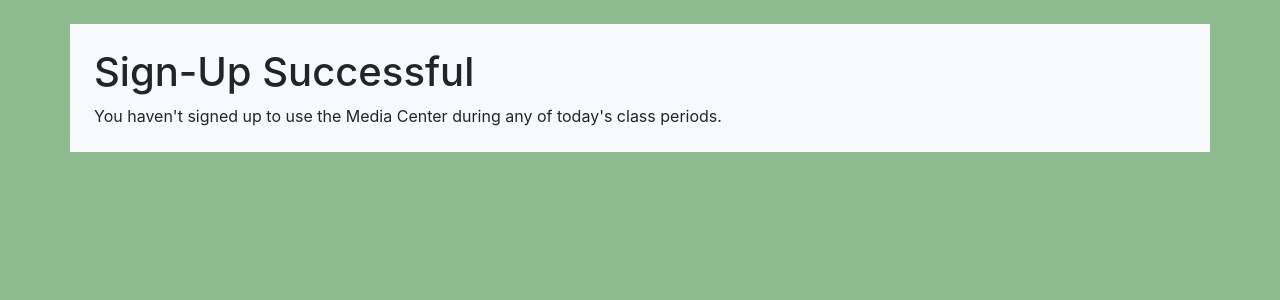
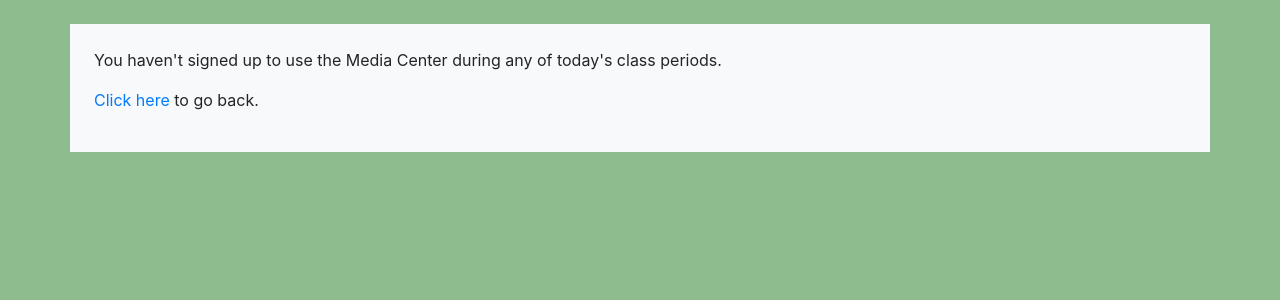
Before and after one commit to onstop4/MediaCenterSignUp, a Django app: template signup/templates/signup/student_sign_up_success.html in a window 1280 px wide. Shown: the top 300 px of the page. Run offline with Django 3.2, Linux system fonts and the light colour scheme; the template is opened without the code that fills it, so the values that code supplies are empty; parts of the project's set-up code (start-up, migrations or seed data) failed here and were passed over.

Commit message:
Modified successful signup page
* I removed the heading since it just creates confusion because the page
  can be accessed without filling out the signup form.
* I also added a link to go back to the signup form.

```diff
--- a/signup/templates/signup/student_sign_up_success.html
+++ b/signup/templates/signup/student_sign_up_success.html
@@ -9,15 +9,15 @@
     }
 </style>
 
-<h1>Sign-Up Successful</h1>
 {% if periods %}
-You have successfully signed up to use the Media Center during the following class periods:
+<p>You have successfully signed up to use the Media Center during the following class periods:</p>
 <ul>
     {% for period in periods %}
     <li>Period {{ period.number }}</li>
     {% endfor %}
 </ul>
 {% else %}
-You haven't signed up to use the Media Center during any of today's class periods.
+<p>You haven't signed up to use the Media Center during any of today's class periods.</p>
 {% endif %}
+<p><a href="{% url 'student_sign_up_form' %}">Click here</a> to go back.</p>
 {% endblock content %}
```
